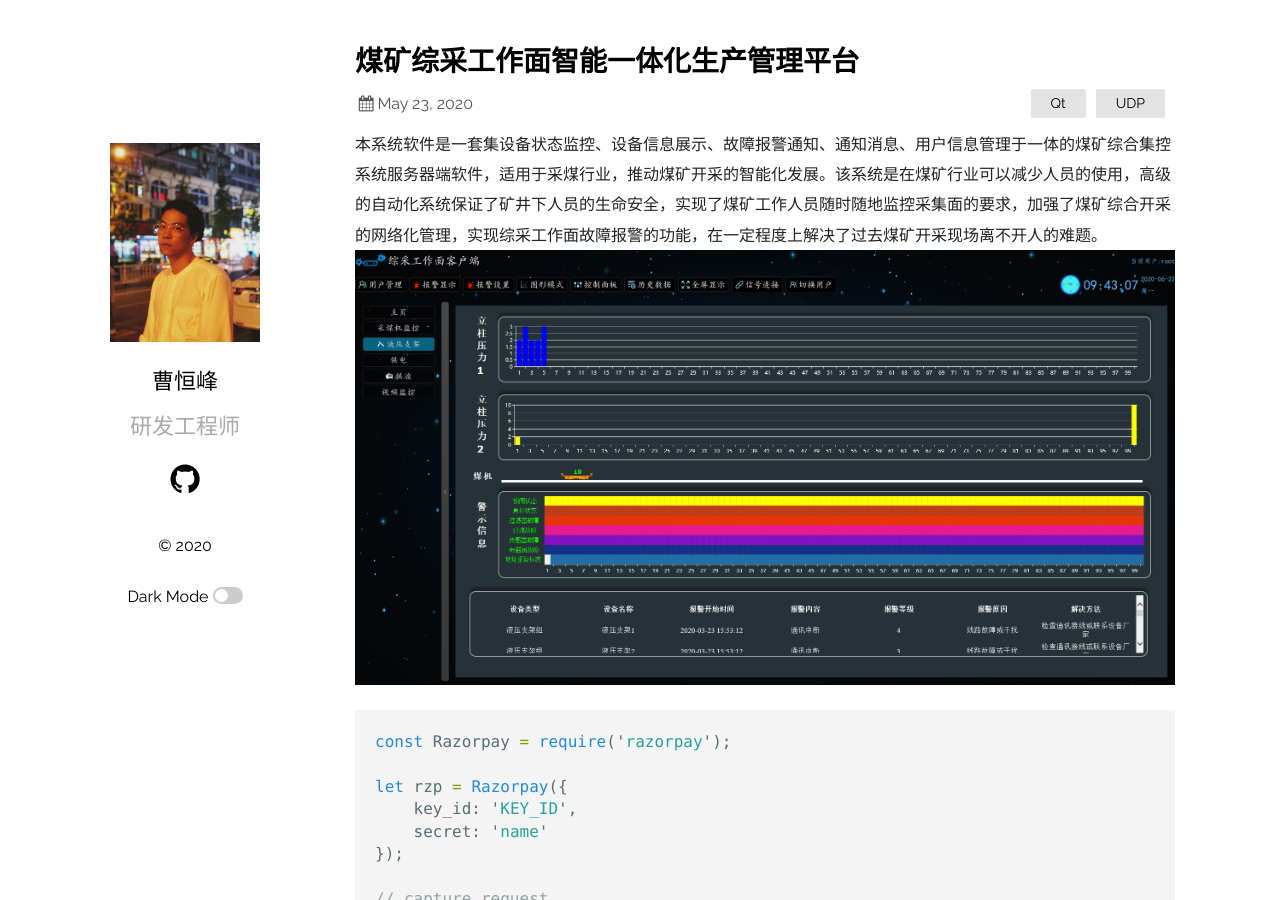
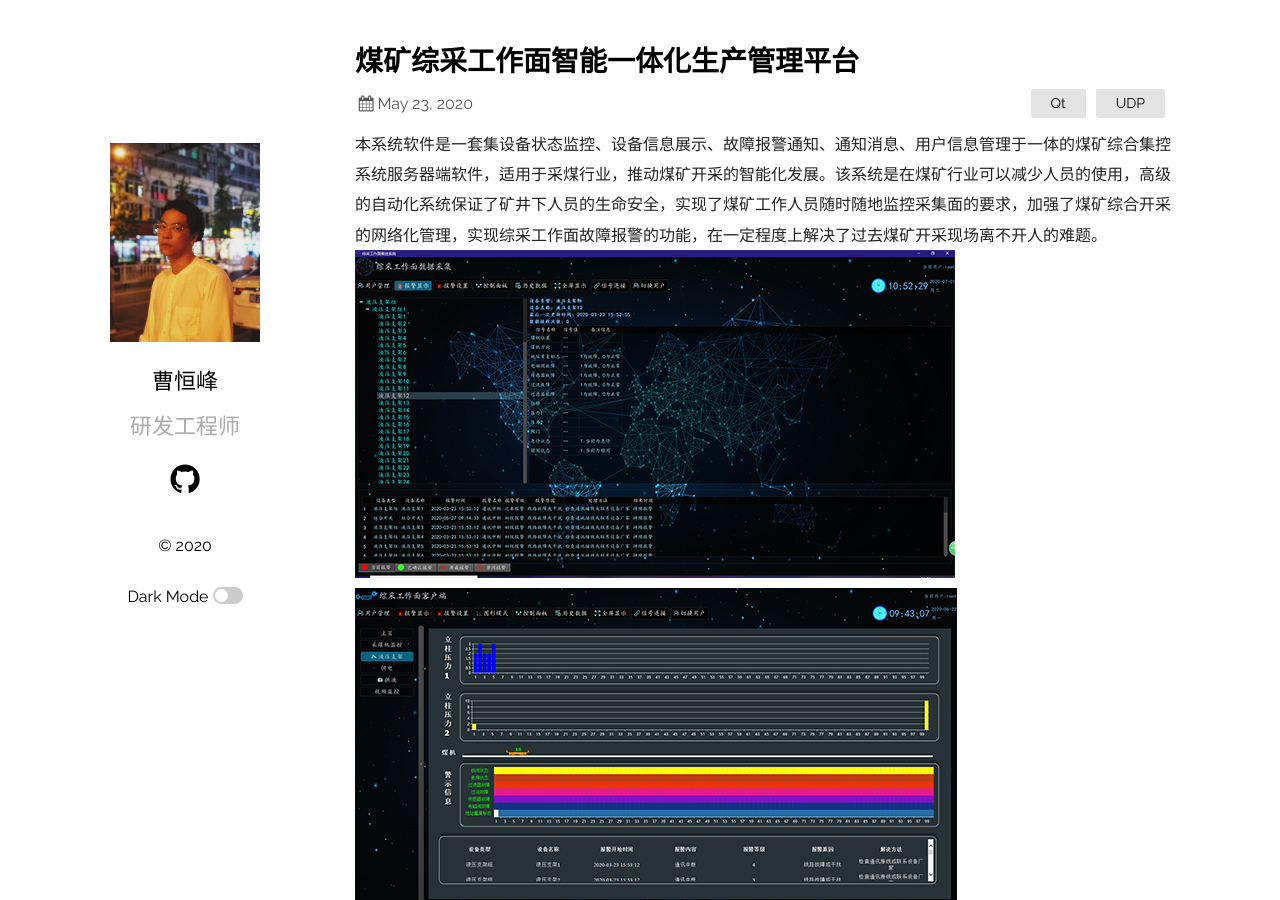
Before and after one commit to cao-heng-feng/cao-heng-feng.github.io, a Jekyll site: the page built from _posts/2019-03-23-welcome-to-jekyll.markdown, in a window 1280 px wide and 900 px high. Built offline with Jekyll 4.4.1, drawn with Linux system fonts in a browser that asks for light colours.

Commit message:
修改文件: _posts/2019-03-23-welcome-to-jekyll.markdown

````diff
--- a/_posts/2019-03-23-welcome-to-jekyll.markdown
+++ b/_posts/2019-03-23-welcome-to-jekyll.markdown
@@ -5,7 +5,7 @@ date:   2020-05-23 21:03:36 +0530
 categories: Qt UDP
 ---
 本系统软件是一套集设备状态监控、设备信息展示、故障报警通知、通知消息、用户信息管理于一体的煤矿综合集控系统服务器端软件，适用于采煤行业，推动煤矿开采的智能化发展。该系统是在煤矿行业可以减少人员的使用，高级的自动化系统保证了矿井下人员的生命安全，实现了煤矿工作人员随时随地监控采集面的要求，加强了煤矿综合开采的网络化管理，实现综采工作面故障报警的功能，在一定程度上解决了过去煤矿开采现场离不开人的难题。
-![客户端]({{ "./images/index.png" | absolute_url }})
+![服务器端]({{ "./images/coal/server.png" | absolute_url }})![客户端]({{ "./images/coal/client.png" | absolute_url }})![控制面板]({{ "./images/coal/control.png" | absolute_url }})
 
 ```javascript
 const Razorpay = require('razorpay');
````
